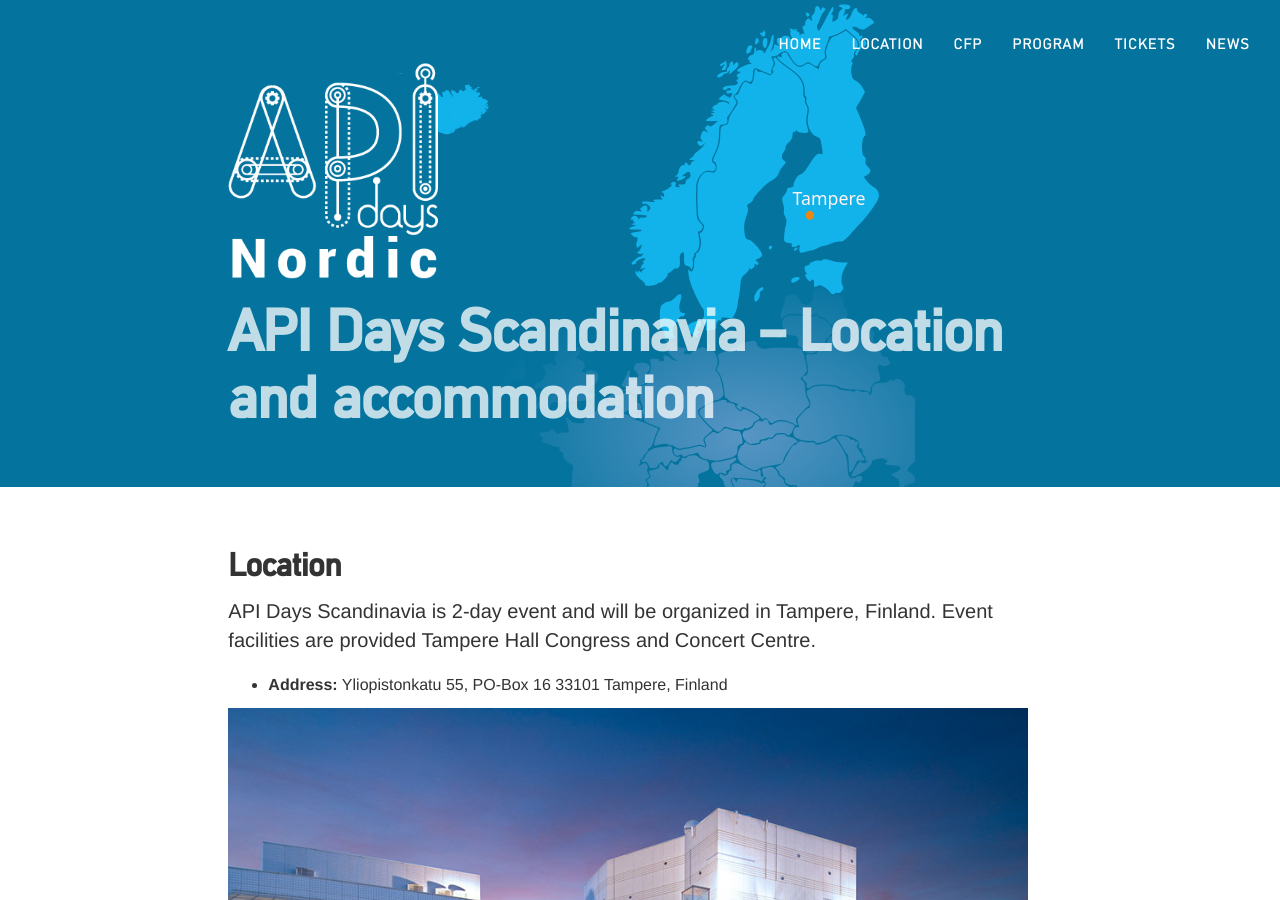
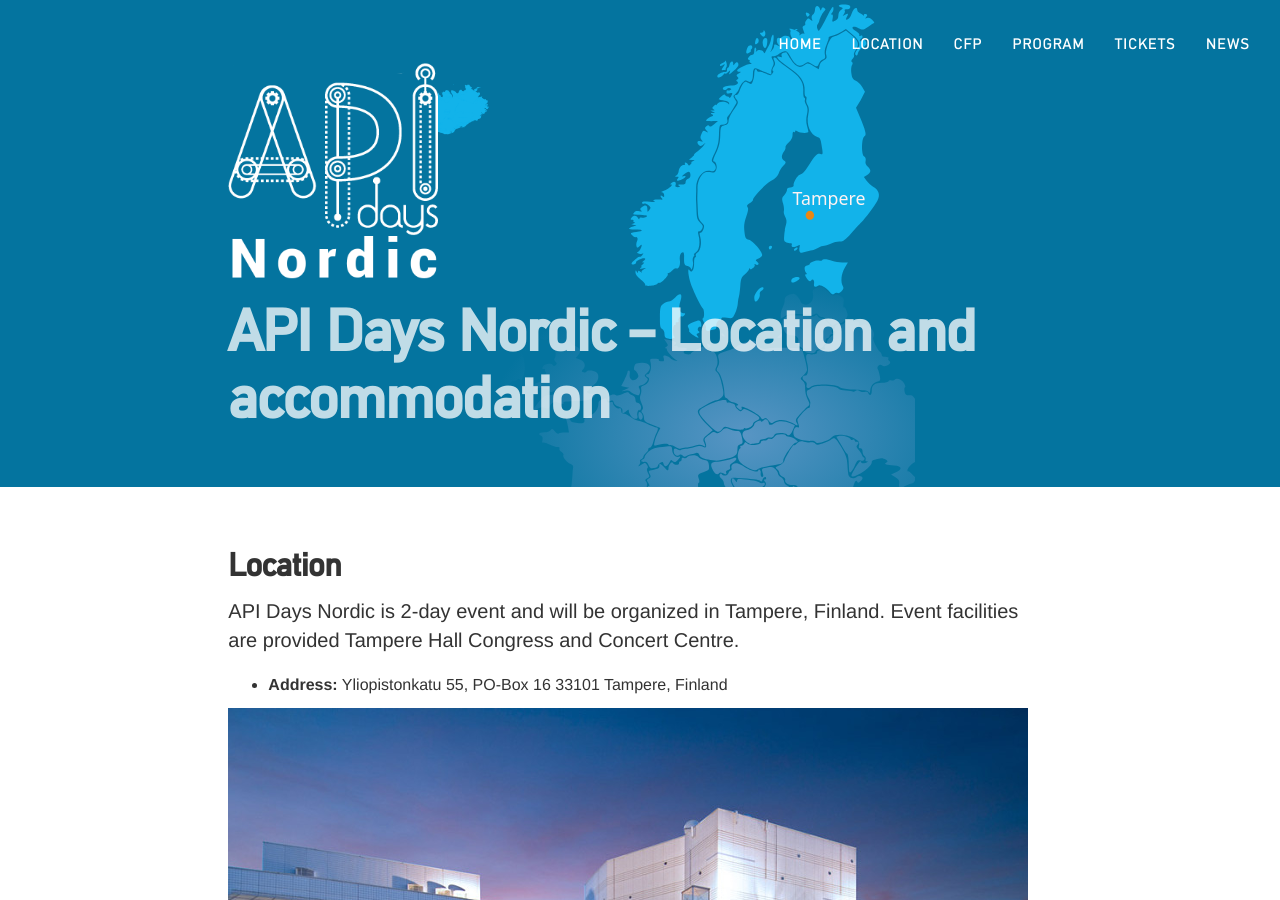
Before and after one commit to apidaysnordic/apidaysnordic.github.io, a Jekyll site: the page built from location/index.md, in a window 1280 px wide and 900 px high. Built offline with Jekyll 4.4.1, drawn with Linux system fonts in a browser that asks for light colours; nearby versions of some CDN libraries; some web fonts are replaced; library files that are not in the unit come from our copies; comment, search, counter and statistics services are not loaded.

Commit message:
Update location.html

```diff
--- a/_layouts/location.html
+++ b/_layouts/location.html
@@ -41,10 +41,10 @@
 
                 <h2 class="brand-heading">
                     <a href="/"><img src="/images/logo.png" alt="API Days Scandinavia | Tampere | 18.-19.5.2016"></a>
-                    <span class="sr-only">API Days Scandinavia &ndash; Location and accommodation</span>
+                    <span class="sr-only">API Days Nordic &ndash; Location and accommodation</span>
                 </h2>
 
-                <h1>API Days Scandinavia &ndash; Location and accommodation</h1>
+                <h1>API Days Nordic &ndash; Location and accommodation</h1>
 
             </div>
         </div>
@@ -63,7 +63,7 @@
                     <h2>Location</h2>
 
 			<p class="p1"><span>
-			API Days Scandinavia is 2-day event and will be organized in Tampere, Finland. Event facilities are provided Tampere Hall Congress and Concert Centre.
+			API Days Nordic is 2-day event and will be organized in Tampere, Finland. Event facilities are provided Tampere Hall Congress and Concert Centre.
 			<ul>
 			<li><b>Address:</b> Yliopistonkatu 55, PO-Box 16 33101 Tampere, Finland</li>
 			</ul>
```
